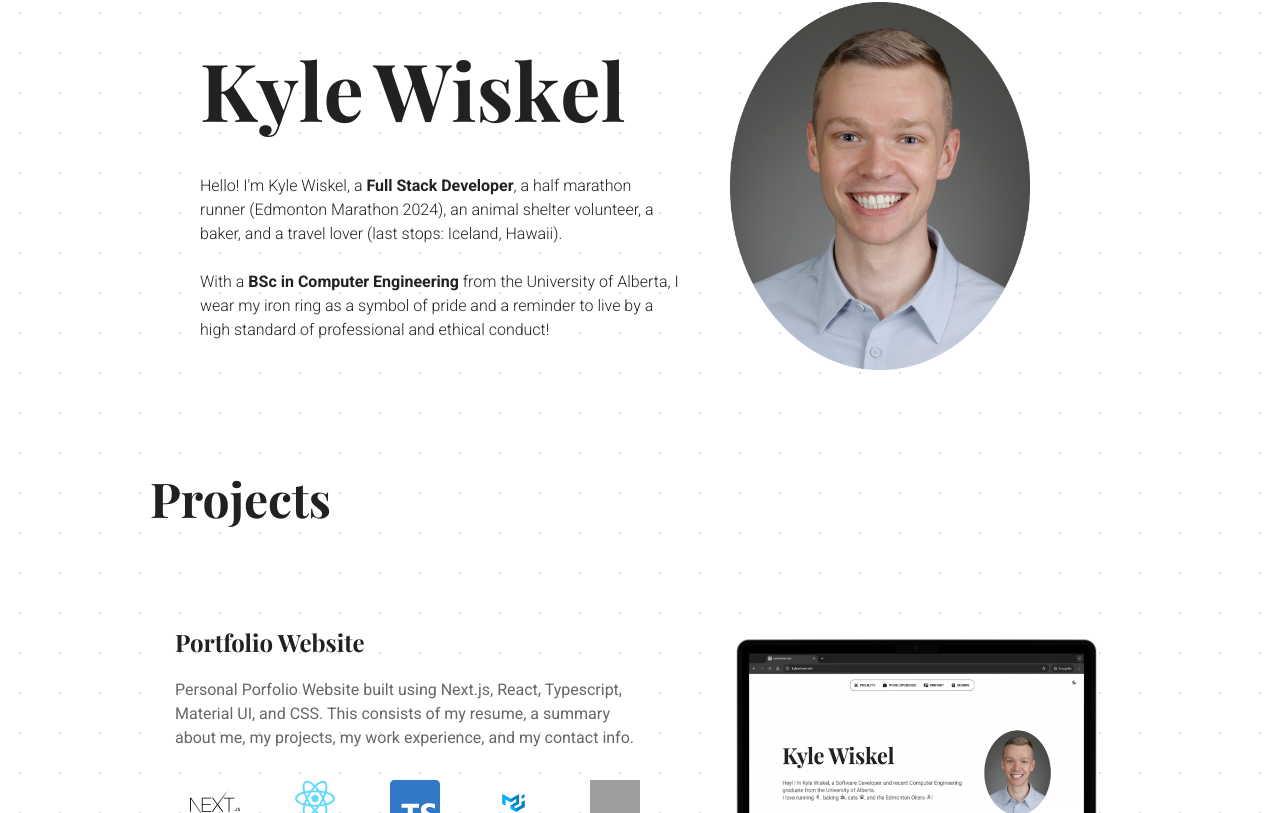
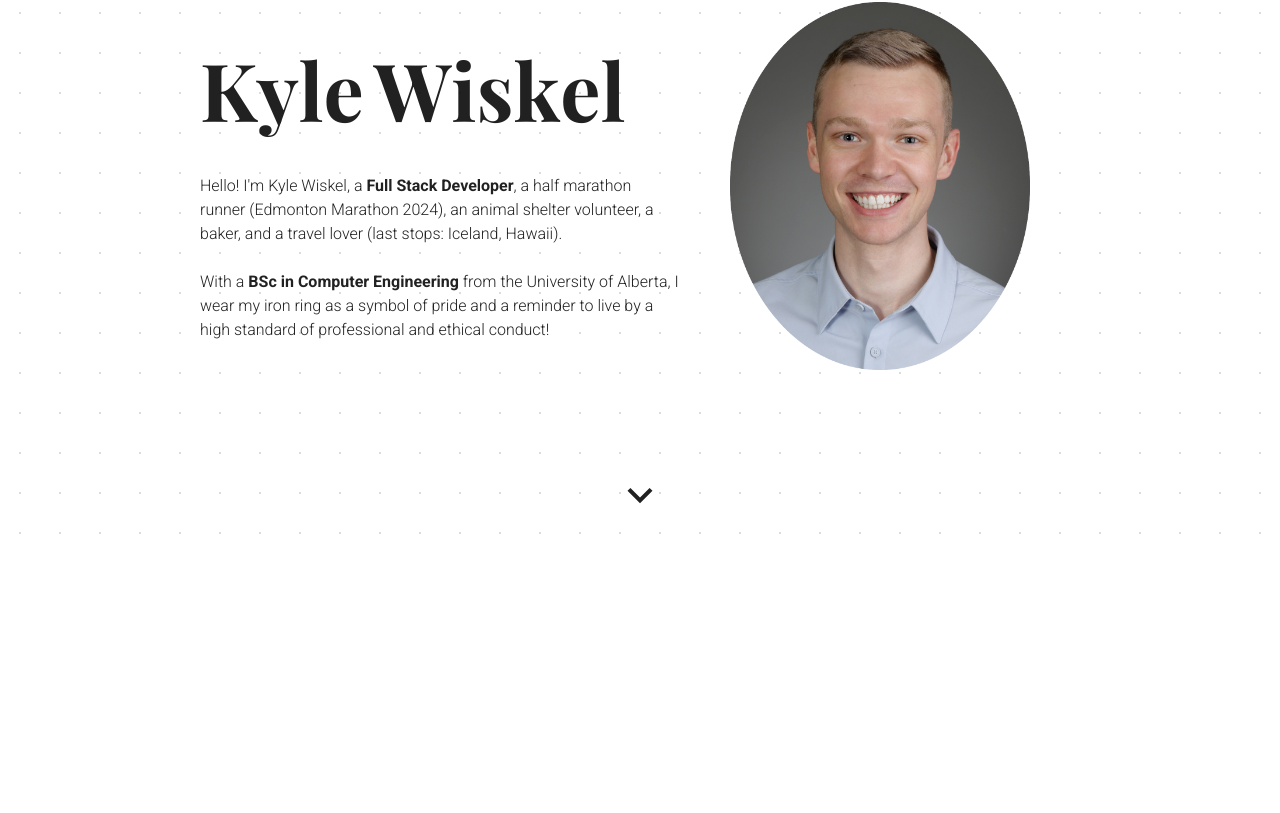
Before and after one commit to kwiskel/kylewiskel.dev, a Next.js app: page / in a window 1280 px wide. Shown: the part 287-1100 px from the top of the page. After the commit the page ends 857 px from the top, so only its background shows below. Built offline with nearby package versions, Linux system fonts and the light colour scheme; grey boxes are pictures that could not be loaded.

Commit message:
Show more is only shown on desktop and once used you can show less

```diff
--- a/app/page.tsx
+++ b/app/page.tsx
@@ -15,14 +15,16 @@ export default function Page() {
   const workRef = useRef(null);
   const contactRef = useRef(null);
 
-  // const [showMore, setShowMore] = useState(false); // Controls expanded content
+  const [showMore, setShowMore] = useState(false); // Controls expanded content
 
-  // const setCollapse = () => {
-  //   if (showMore) window.scrollTo({ top: 0, behavior: 'smooth' });
-  //   setShowMore(!showMore);
-  // };
+  const setCollapse = () => {
+    if (!showMore) {
+      setShowMore(true);
+    }
+  };
 
   return (
+    <>
       <Box sx={{ display: 'flex', justifyContent: 'center' }}>
         <Box
           sx={{
@@ -35,19 +37,20 @@ export default function Page() {
         >
           <NavigationBar projectRef={projectRef} workRef={workRef} contactRef={contactRef} />
           <TitleSection />
-        {/* <ExpandMore
+          <ExpandMore
             sx={{
-            display: 'block',
+              display: { xs: 'none', md: 'block' },
               margin: 'auto',
               fontSize: '50px',
               color: theme.palette.text.primary,
               cursor: 'pointer',
               marginTop: '100px',
               rotate: showMore ? '180deg' : '0deg',
+              visibility: showMore ? 'hidden' : 'visible',
             }}
             onClick={() => setCollapse()}
-        /> */}
-        <Collapse in={true} timeout={{ enter: 2000, exit: 0 }} sx={{ maxWidth: '100%' }}>
+          />
+          <Collapse in={showMore} timeout={{ enter: 2000, exit: 0 }} sx={{ maxWidth: '100%' }}>
             <>
               <ProjectsSection ref={projectRef} />
               <WorkSection ref={workRef} />
@@ -56,5 +59,6 @@ export default function Page() {
           </Collapse>
         </Box>
       </Box>
+    </>
   );
 }
```
Lines whose indentation alone changed are shown as unchanged.
